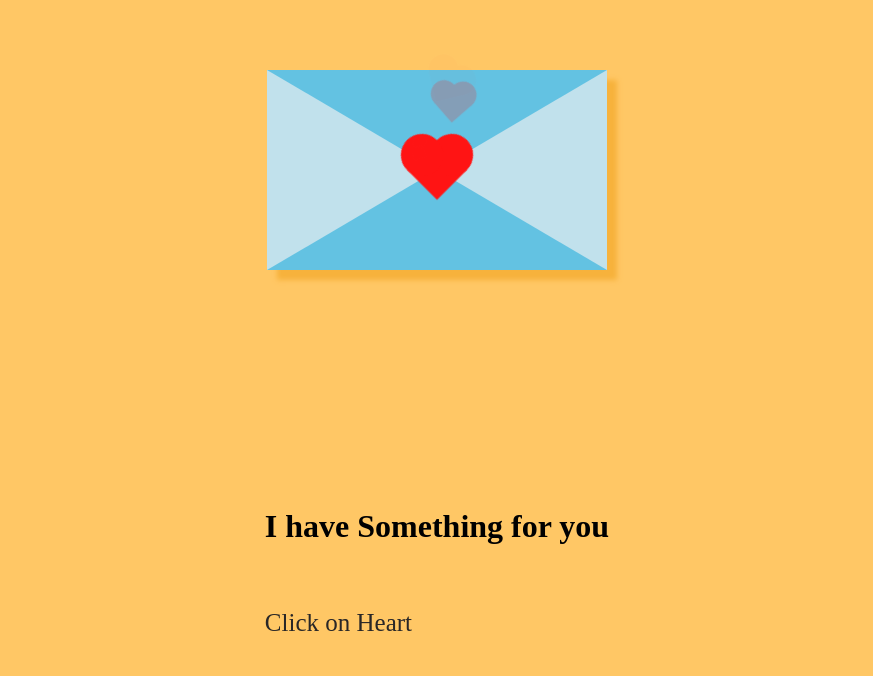
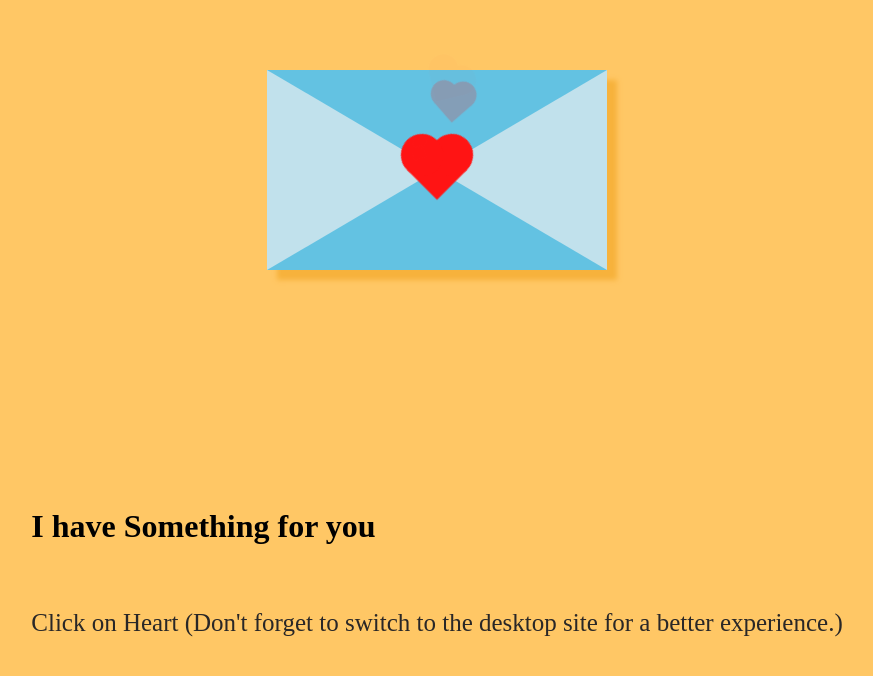
Before and after one commit to XXCCCSSX/anushka, a plain HTML site: page index.html in a window 1280 px wide. Shown: the whole page, without its empty margins (203-1076 px from the left). Drawn offline with Linux system fonts and the light colour scheme.

Commit message:
Update index.html

```diff
--- a/index.html
+++ b/index.html
@@ -18,7 +18,7 @@
     <div class="text">
       <h1>I have Something for you</h1>
       <br />
-      <p>Click on Heart</p>
+      <p>Click on Heart (Don't forget to switch to the desktop site for a better experience.)</p>
     </div>
   </body>
 </html>
```
